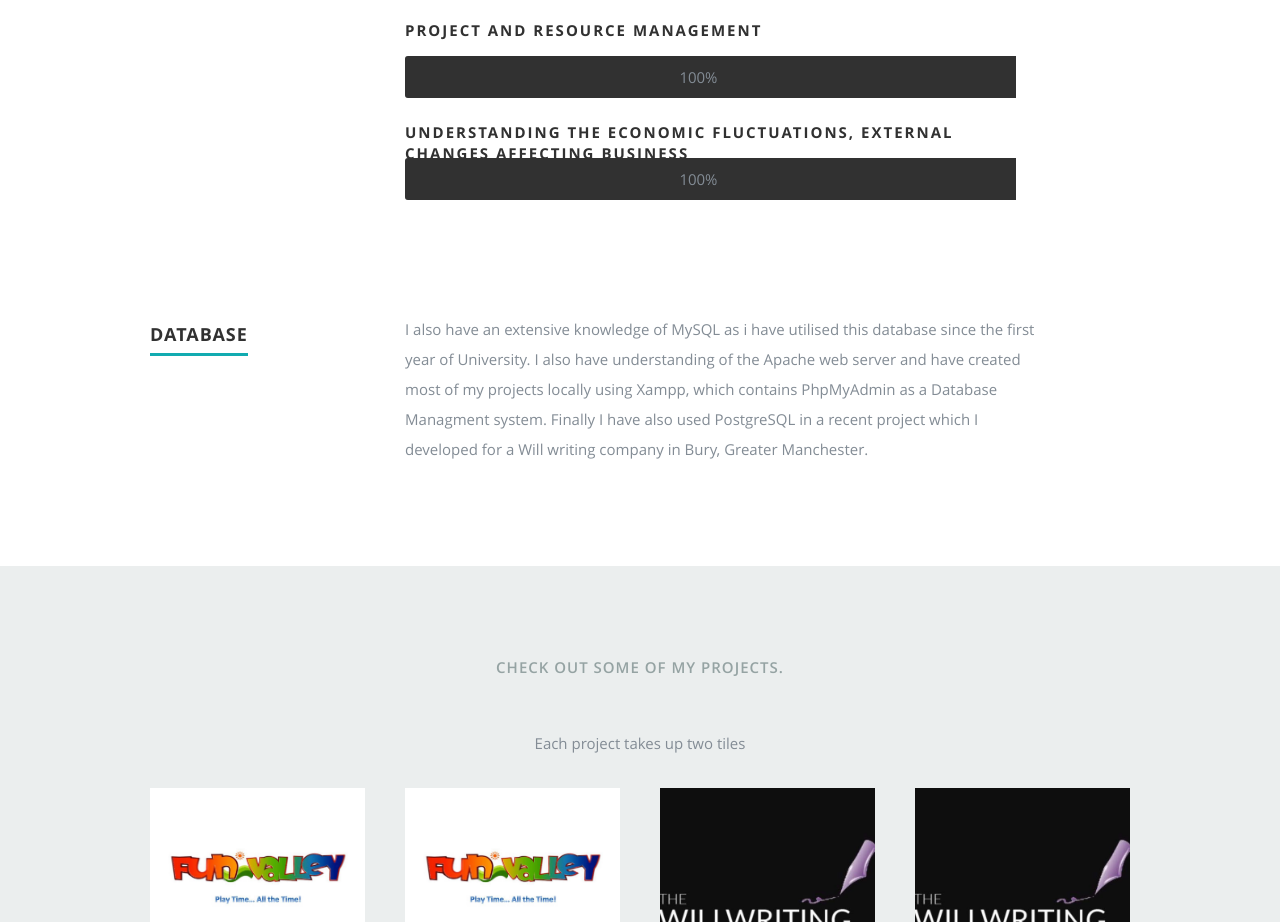
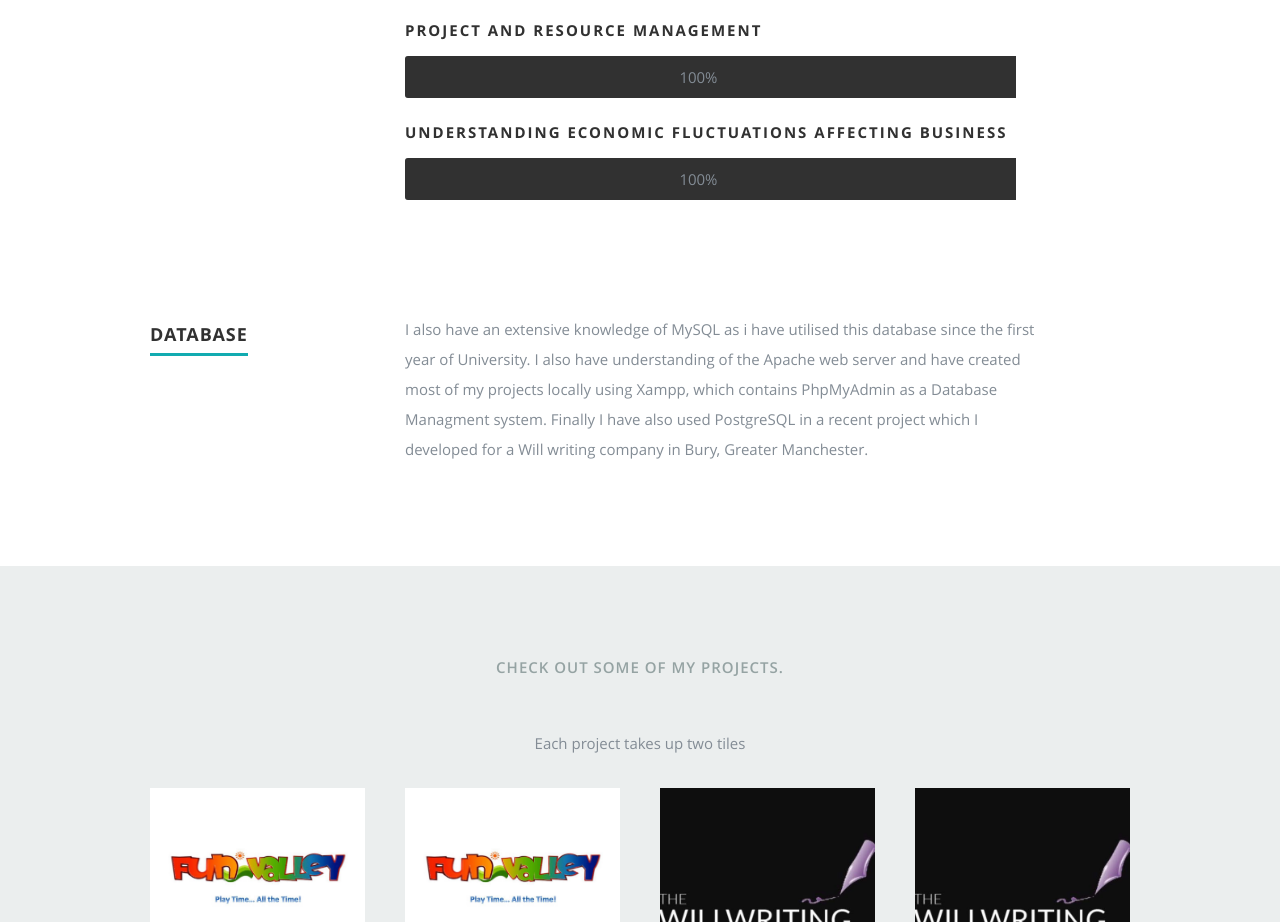
Before and after one commit to ShuaibUl-Haque/ShuaibUl-Haque.github.io, a plain HTML site: page index.html in a window 1280 px wide. Shown: the part 3120-4042 px from the top of the page. Drawn offline with nearby package versions, Linux system fonts and the light colour scheme.

Commit message:
small change

```diff
--- a/index.html
+++ b/index.html
@@ -282,7 +282,7 @@
                        <li><span class="bar-expand nodejs"><center><p>100%</p></center></span><em>Numeracy and an understanding of how to interpret and use financial data<br></em></li>
 						<li><span class="bar-expand wordpress"><center><p>100%</p></center></span><em>Self-motivation, initiative and effective time management</em></li>
                        <li><span class="bar-expand last"><center><p>100%</p></center></span><em>Project and resource management</em></li>
-                       <li><span class="bar-expand last2"><center><p>100%</p></center></span><em>Understanding the economic fluctuations, external changes affecting business<br></em><br></li><br>
+                       <li><span class="bar-expand last2"><center><p>100%</p></center></span><em>Understanding economic fluctuations affecting business<br></em><br></li><br>
 
 
 					</ul>
```
